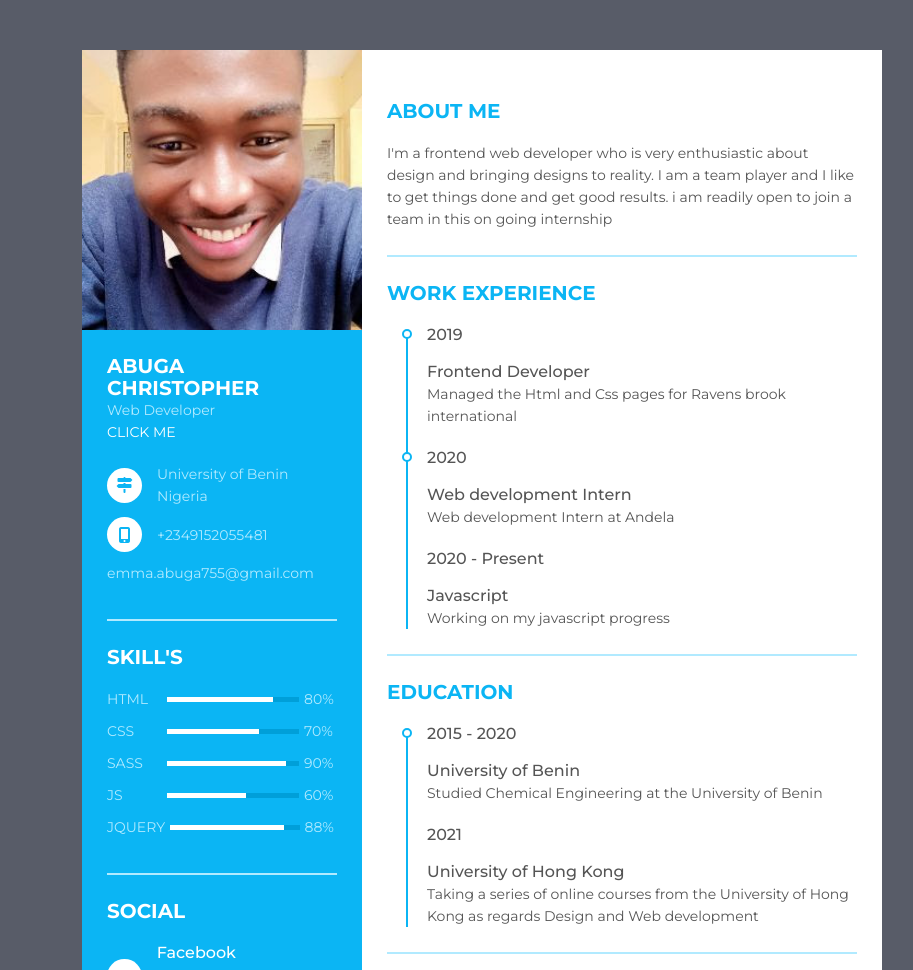
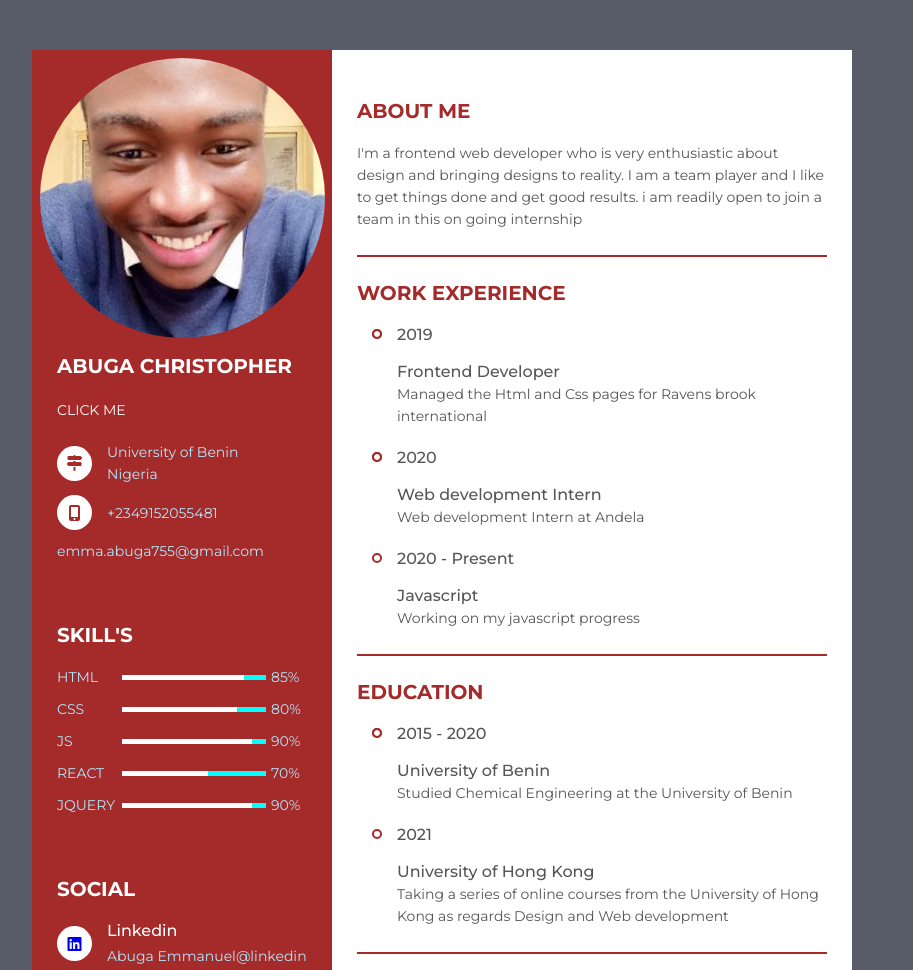
Before and after one commit to OpherM/HNG-Task, a plain HTML site: page index.html in a window 1280 px wide. Shown: the top 970 px of the page, without its empty margins (158-1071 px from the left). Drawn offline with Linux system fonts and the light colour scheme.

Commit message:
some commit

```diff
--- a/css/style2.css
+++ b/css/style2.css
@@ -27,25 +27,32 @@ body {
 }
 
 .resume {
-  width: 800px;
-  height: auto;
+  width: 900px;
+  max-height: auto;
   display: flex;
   margin: 50px auto;
+  overflow-y: hidden;
 }
 
 .resume .resume_left {
-  width: 280px;
-  background: #0bb5f4;
+  width: 300px;
+  background: brown;
 }
 
 .resume .resume_left .resume_profile {
-  width: 100%;
+  width: 95%;
   height: 280px;
+}
+
+.resume .resume_left .resume_profile img {
+  border-radius: 100%;
 }
 
 .resume .resume_left .resume_profile img {
   width: 100%;
   height: 100%;
+  margin: 0 0.5rem;
+  margin-top: 0.5rem;
 }
 
 .resume .resume_left .resume_content {
@@ -71,12 +78,12 @@ body {
 }
 
 .resume .resume_left .regular {
-  color: #b1eaff;
+  color: brown;
 }
 
 .resume .resume_item {
   padding: 25px 0;
-  border-bottom: 2px solid #b1eaff;
+  border-bottom: 2px solid brown;
 }
 
 .resume .resume_left .resume_item:last-child,
@@ -98,7 +105,7 @@ body {
   width: 35px;
   height: 35px;
   background: #fff;
-  color: #0bb5f4;
+  color:brown;
   border-radius: 50%;
   margin-right: 15px;
   font-size: 16px;
@@ -133,7 +140,7 @@ body {
   width: 60%;
   margin: 0 5px;
   height: 5px;
-  background: #009fd9;
+  background: aqua;
   position: relative;
 }
 
@@ -161,7 +168,7 @@ body {
 }
 
 .resume .resume_right .bold {
-  color: #0bb5f4;
+  color: brown;
 }
 
 .resume .resume_right .resume_work ul,
@@ -197,18 +204,19 @@ body {
   width: 6px;
   height: 6px;
   border-radius: 50%;
-  border: 2px solid #0bb5f4;
+  border: 2px solid brown;
 }
 
 .resume .resume_right .resume_work ul li:after,
 .resume .resume_right .resume_education ul li:after {
   content: "";
   position: absolute;
-  top: 14px;
-  left: -21px;
-  width: 2px;
-  height: 115px;
-  background: #0bb5f4;
+  top: 5px;
+  left: -25px;
+  width: 6px;
+  height: 6px;
+  border-radius: 50%;
+  border: 2px solid brown;
 }
 
 .resume .resume_right .resume_hobby ul {
@@ -249,3 +257,25 @@ body {
   border: 1px #009fd9;
   border-radius: 10%;
 }
+
+@media (max-width: 1000px) {
+  .resume {
+    margin: 10px;
+    grid-template-columns: repeat(1,1fr);
+  }
+
+  .py-1 {
+    grid-template-columns: repeat(1fr);
+  }
+}
+
+@media (max-width: 600px) {
+  .resume {
+    margin: 10px;
+    grid-template-columns: repeat(1,1fr);
+  }
+
+  .py-1 {
+    grid-template-columns: repeat(1fr);
+  }
+}
--- a/index.html
+++ b/index.html
@@ -60,22 +60,22 @@
                HTML
              </div>
              <div class="skill_progress">
+               <span style="width: 85%;"></span>
+             </div>
+             <div class="skill_per">85%</div>
+           </li>
+           <li>
+             <div class="skill_name">
+               CSS
+             </div>
+             <div class="skill_progress">
                <span style="width: 80%;"></span>
              </div>
              <div class="skill_per">80%</div>
            </li>
            <li>
              <div class="skill_name">
-               CSS
-             </div>
-             <div class="skill_progress">
-               <span style="width: 70%;"></span>
-             </div>
-             <div class="skill_per">70%</div>
-           </li>
-           <li>
-             <div class="skill_name">
-               SASS
+               JS
              </div>
              <div class="skill_progress">
                <span style="width: 90%;"></span>
@@ -84,21 +84,21 @@
            </li>
            <li>
              <div class="skill_name">
-               JS
+               REACT
              </div>
              <div class="skill_progress">
                <span style="width: 60%;"></span>
              </div>
-             <div class="skill_per">60%</div>
+             <div class="skill_per">70%</div>
            </li>
            <li>
              <div class="skill_name">
                JQUERY
              </div>
              <div class="skill_progress">
-               <span style="width: 88%;"></span>
+               <span style="width: 90%;"></span>
              </div>
-             <div class="skill_per">88%</div>
+             <div class="skill_per">90%</div>
            </li>
          </ul>
        </div>
@@ -107,6 +107,15 @@
            <p class="bold">Social</p>
          </div>
          <ul>
+          <li>
+            <div class="icon">
+              <a href="https://linkedin.com/"><i class="fab fa-linkedin"></i></a>
+            </div>
+            <div class="data">
+              <p class="semi-bold">Linkedin</p>
+              <p>Abuga Emmanuel@linkedin</p>
+            </div>
+          </li>
            <li>
              <div class="icon">
                <a href="https://facebook.com/"><i class="fab fa-facebook-square"></i></a>
@@ -132,15 +141,6 @@
              <div class="data">
                <p class="semi-bold">Whatsapp</p>
                <p>wa.me/2349152055481</p>
-             </div>
-           </li>
-           <li>
-             <div class="icon">
-               <a href="https://linkedin.com/"><i class="fab fa-linkedin"></i></a>
-             </div>
-             <div class="data">
-               <p class="semi-bold">Linkedin</p>
-               <p>Abuga Emmanuel@linkedin</p>
              </div>
            </li>
          </ul>
@@ -200,6 +200,7 @@
                      <p class="semi-bold">University of Hong Kong</p>
                   <p>Taking a series of online courses from the University of Hong Kong as regards Design and Web development</p>
                 </div>
+            </li>
         </ul>
     </div>
     <div class="Items">
```
